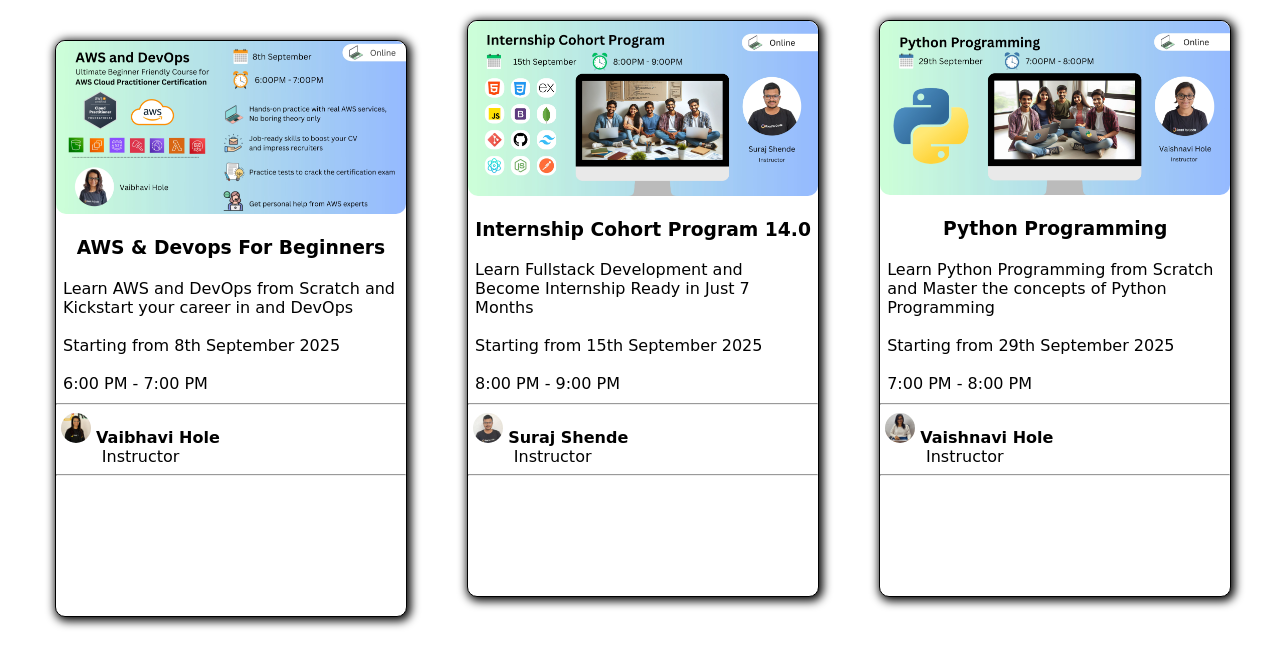
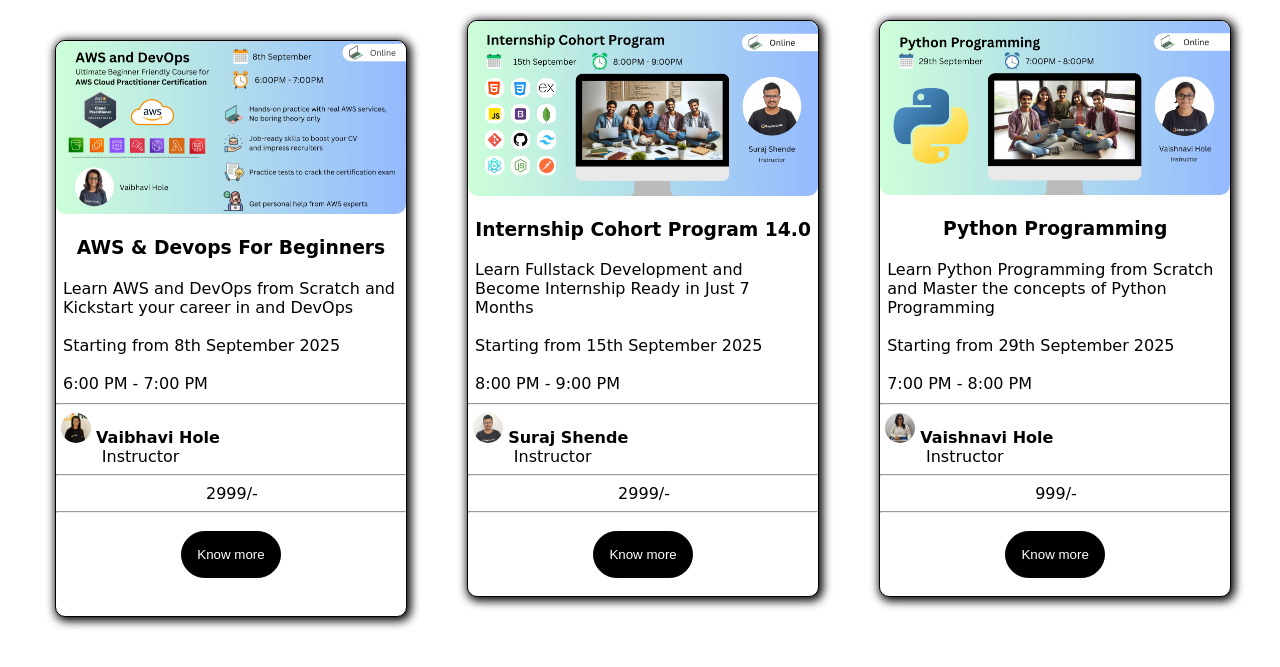
Before and after one commit to AkashLohar718/assignment-10, a plain HTML site: page index.html in a window 1280 px wide. Shown: the part 81-748 px from the top of the page. Drawn offline with Linux system fonts and the light colour scheme.

Commit message:
price added

```diff
--- a/index.html
+++ b/index.html
@@ -29,6 +29,15 @@
             margin-left: 5px;
 
         }
+        .btn
+        {border: 1px solid black;
+           border-radius: 25px;
+           background-color: black;
+           color: white;
+           padding: 15px 10px;
+           margin: 10px 125px;
+           width: 100px;
+        }
 
     </style>
 </head>
@@ -45,6 +54,9 @@
      <b>Vaibhavi Hole</b><br>
      &nbsp;&nbsp;&nbsp;&nbsp;&nbsp;&nbsp;&nbsp;&nbsp;&nbsp;Instructor
      <hr>
+     <span style="margin-left: 150px;">2999/-</span>
+     <hr>
+     <button class="btn">Know more</button>
     </div>
 
     <div class="card">
@@ -58,6 +70,9 @@
      <b>Suraj Shende</b><br>
      &nbsp;&nbsp;&nbsp;&nbsp;&nbsp;&nbsp;&nbsp;&nbsp;&nbsp;Instructor
      <hr>
+     <span style="margin-left: 150px;">2999/-</span>
+     <hr>
+     <button class="btn">Know more</button>
     </div>
 
     <div class="card">
@@ -71,6 +86,9 @@
      <b>Vaishnavi Hole</b><br>
      &nbsp;&nbsp;&nbsp;&nbsp;&nbsp;&nbsp;&nbsp;&nbsp;&nbsp;Instructor
      <hr>
+     <span style="margin-left: 155px;">999/-</span>
+     <hr>
+     <button class="btn">Know more</button>
     </div>
 
 </body>
```
